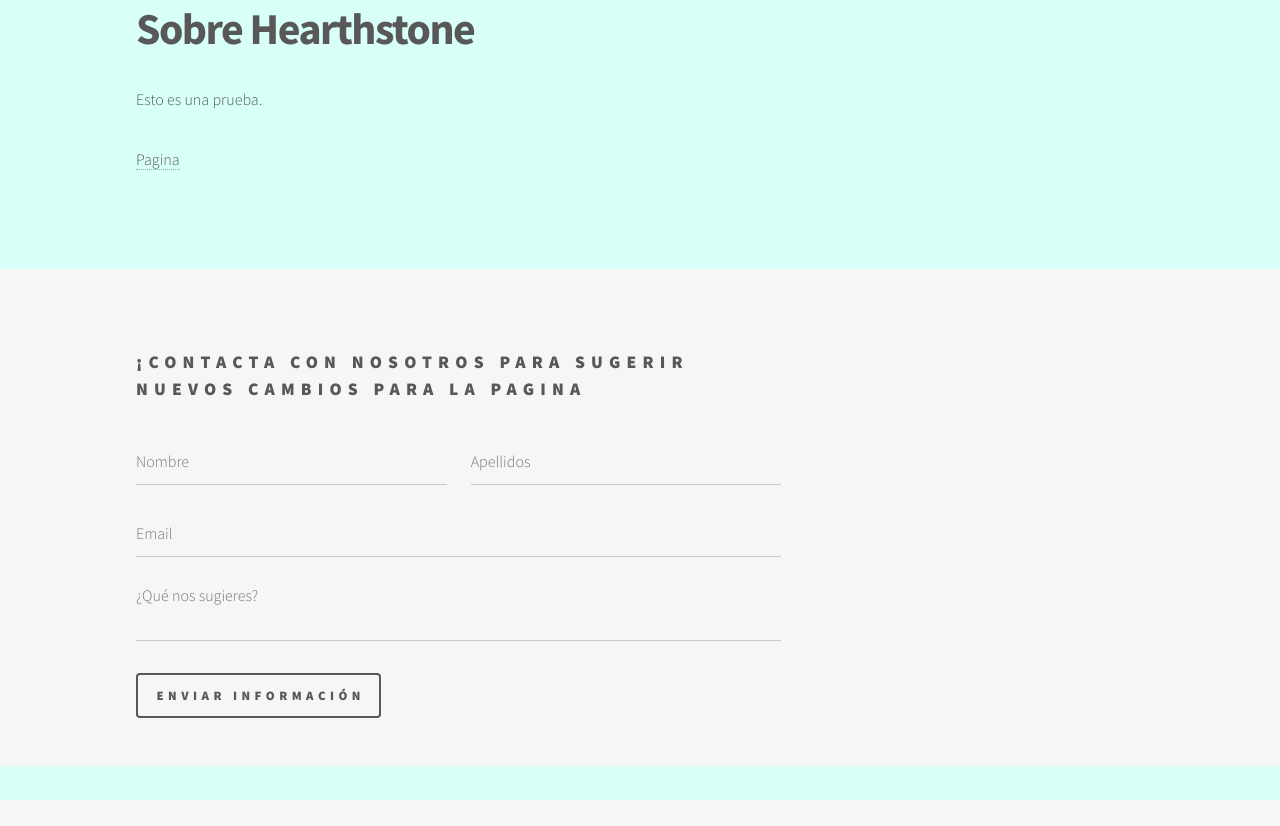
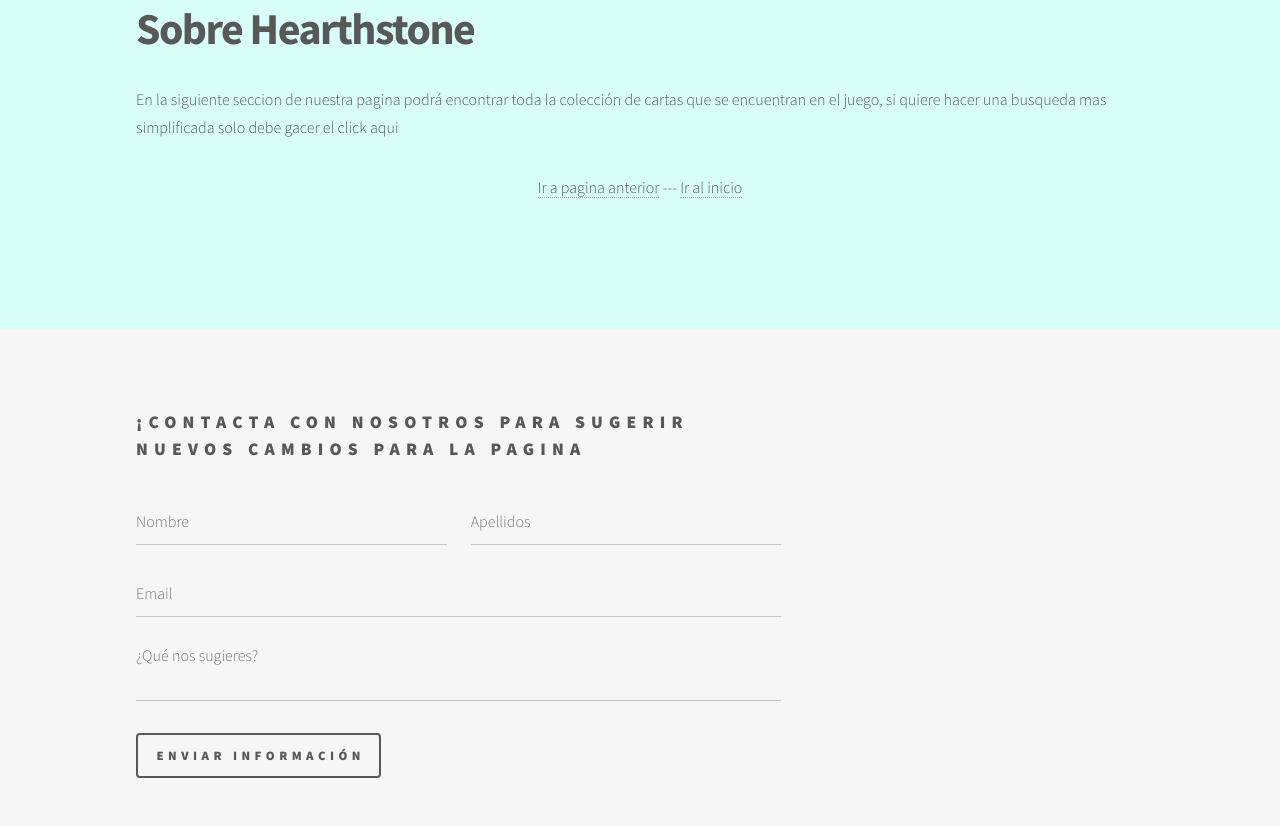
Before and after one commit to FranJaviMN/Proycto-final-2, a Flask app: page /todas_cartas/1 in a window 1280 px wide. Before the commit the page ends 800 px from the top, so only its background shows below. Run offline with Flask 2, Linux system fonts and the light colour scheme; data that the repository does not hold is empty.

Commit message:
Añadido los ultimos retoques a la pagina todas-cartas, añadido tambien el enlace de la ruta siguiente

```diff
--- a/app.py
+++ b/app.py
@@ -25,7 +25,4 @@
     else:
         return abort(404)
 
-
-
-
 app.run('0.0.0.0', debug=True)
--- a/templates/base.html
+++ b/templates/base.html
@@ -8,9 +8,9 @@
   <!--Añadido la compatibilidad movil-->
   <meta name="viewport" content="width=device-width, initial-scale=1, user-scalable=no" />
   <meta name="descripcion" content="Pagina de cartas de Hearthstone" />
-  <link rel="icon" type="image/png" href="static/imagenes/logo-hs.jpg" sizes="72x72" />
+  <link rel="icon" href="{{url_for('static', filename='imagenes/logo-hs.jpg')}}"" />
   <!--Añadido el estilo a la pagina-->
-  <link rel="stylesheet" href="static/css/estilo_pagina.css" />
+  <link rel="stylesheet" href="{{url_for('static', filename='css/estilo_pagina.css')}}">
 </head>
 
 <body class="is-preload">
--- a/templates/todas-cartas.html
+++ b/templates/todas-cartas.html
@@ -6,18 +6,41 @@
         <header>
             <h1>Sobre Hearthstone</h1>
             <p>
-                Esto es una prueba.
+                En la siguiente seccion de nuestra pagina podrá encontrar toda la colección de cartas que se encuentran en el juego, si quiere hacer una busqueda mas simplificada solo debe gacer el click aqui
             </p>
         </header>
 
         {% for cartas in doc_cartas.cards %}
 
-        <img src="{{doc_cartas.image}}" alt="Image de {{doc_cartas.name}}" />
+        {% if cartas.image == "" -%}
 
+        {% else -%}
+
+        <a href="/detalles/{{cartas.slug}}"><img src="{{cartas.image}}" alt="Image de {{cartas.image}}" /></a>
+
+
+        {% endif -%}
         {% endfor -%}
 
-        <a href="/todas_cartas/{{doc_cartas.page+1}}">Pagina</a>
+        {% if doc_cartas.page == doc_cartas.pageCount -%}
 
+        <div class="inner" align="center">
+            <p> <a href="/todas_cartas/{{doc_cartas.page-1}}">Ir a pagina anterior</a> --- <a href="/">Ir al inicio</a></p>
+        </div>
+
+        {% elif doc_cartas.page != doc_cartas.pageCount and doc_cartas.page != 1 -%}
+
+        <div class="inner" align="center">
+            <p> <a href="/todas_cartas/{{doc_cartas.page-1}}">Ir a pagina anterior</a> --- <a href="/">Ir al inicio</a> --- <a href="/todas_cartas/{{doc_cartas.page+1}}"> Ir a pagina siguiente</a></p>
+        </div>
+
+        {% else -%}
+
+        <div class="inner" align="center">
+            <p> <a href="/">Ir al inicio</a> --- <a href="/todas_cartas/{{doc_cartas.page+1}}"> Ir a pagina siguiente</a></p>
+        </div>
+
+        {% endif -%}
 
     </div>
 </div>
```
